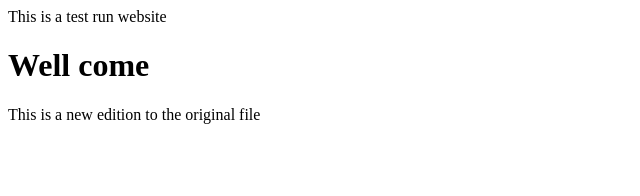
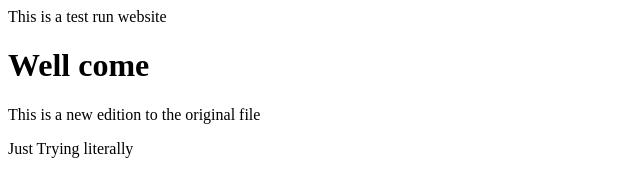
Before and after one commit to KASONDE3/test_run, a plain HTML site: page index.html in a window 1280 px wide. Shown: the whole page, without its empty margins (0-640 px from the left). Drawn offline with Linux system fonts and the light colour scheme.

Commit message:
Update index.html

```diff
--- a/index.html
+++ b/index.html
@@ -13,5 +13,6 @@
         Well come
       </h1>
       <p>This is a new edition to the original file </p>
+      <p>Just Trying literally</p>
     </body>
   </html>
```
